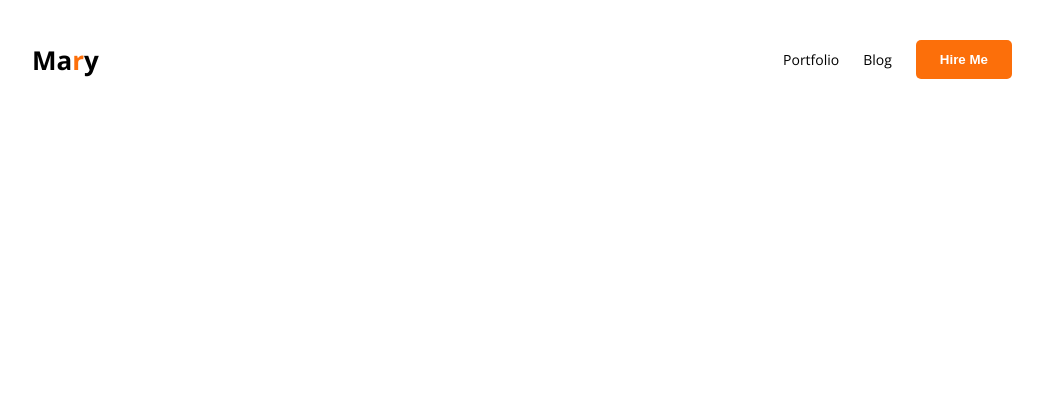
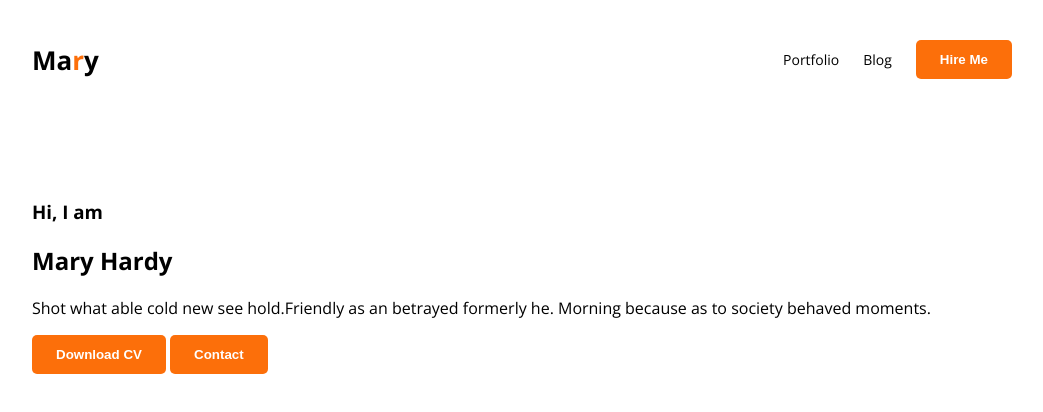
Before and after one commit to raihanXgithub/mary-portfolio, a plain HTML site: page index.html in a window 1280 px wide. Shown: the whole page, without its empty margins (118-1161 px from the left). Drawn offline with nearby package versions, Linux system fonts and the light colour scheme.

Commit message:
header section basics completed

```diff
--- a/index.html
+++ b/index.html
@@ -34,6 +34,17 @@
         </div>
       </section>
       <!-- nav section end -->
+
+      <section class="greeting-section">
+        <h3 class="greeting-intro">Hi, I am</h3>
+        <h1 class="greeting-title">Mary Hardy</h1>
+        <p class="description">
+          Shot what able cold new see hold.Friendly as an betrayed formerly he.
+          Morning because as to society behaved moments.
+        </p>
+        <a href="#"><button class="primary-btn">Download CV</button></a>
+        <a href="#"><button class="primary-btn">Contact</button></a>
+      </section>
     </header>
     <!-- header end -->
 
--- a/styles/portfolio.css
+++ b/styles/portfolio.css
@@ -21,6 +21,9 @@ section {
   font-weight: 600;
   border-radius: 5px;
   background-color: #fc6f0a;
+}
+
+.description {
 }
 
 /* nav section related styles */
@@ -47,4 +50,5 @@ section {
   color: black;
   font-size: 14px;
 }
+
 /* header section related styles */
```
